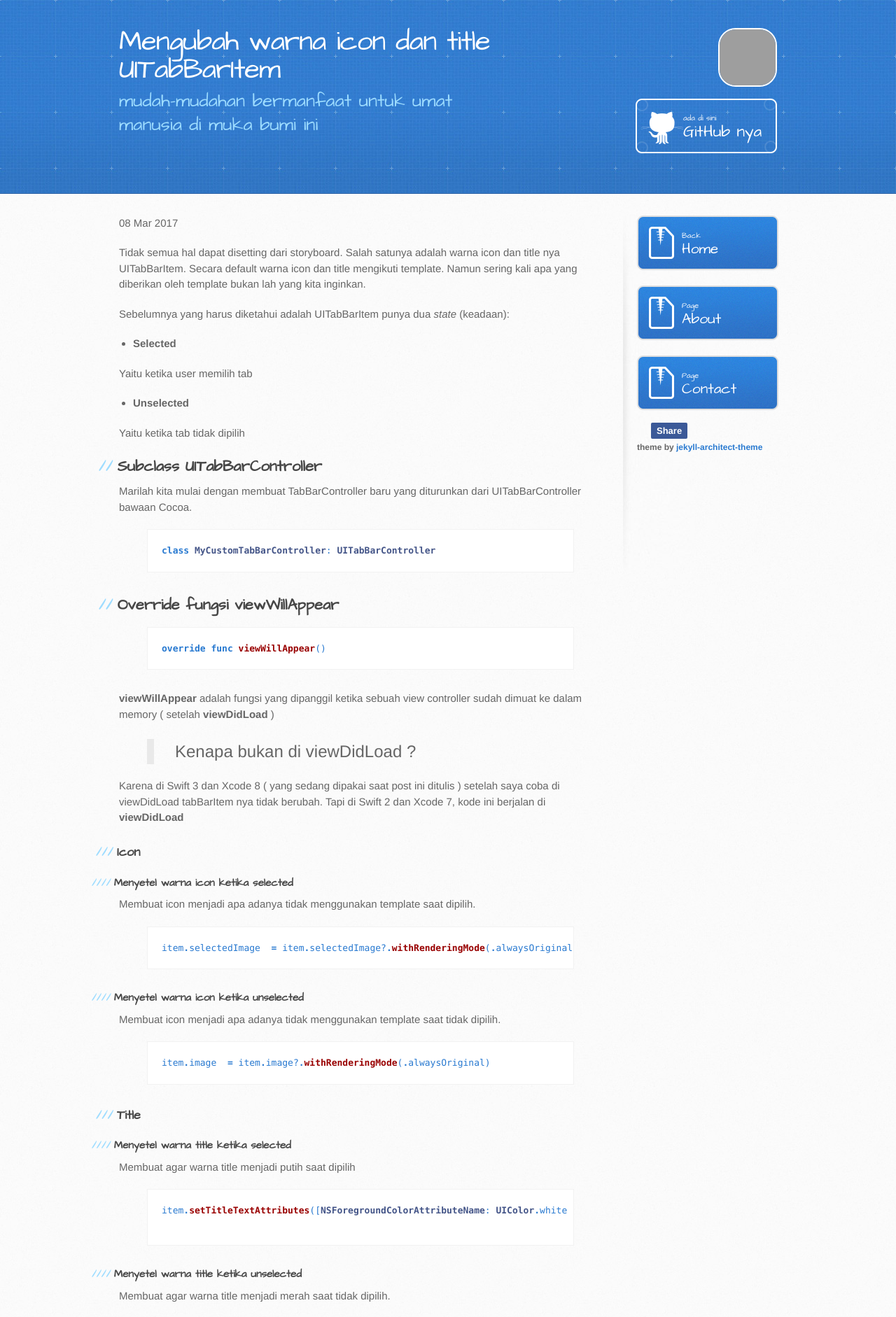
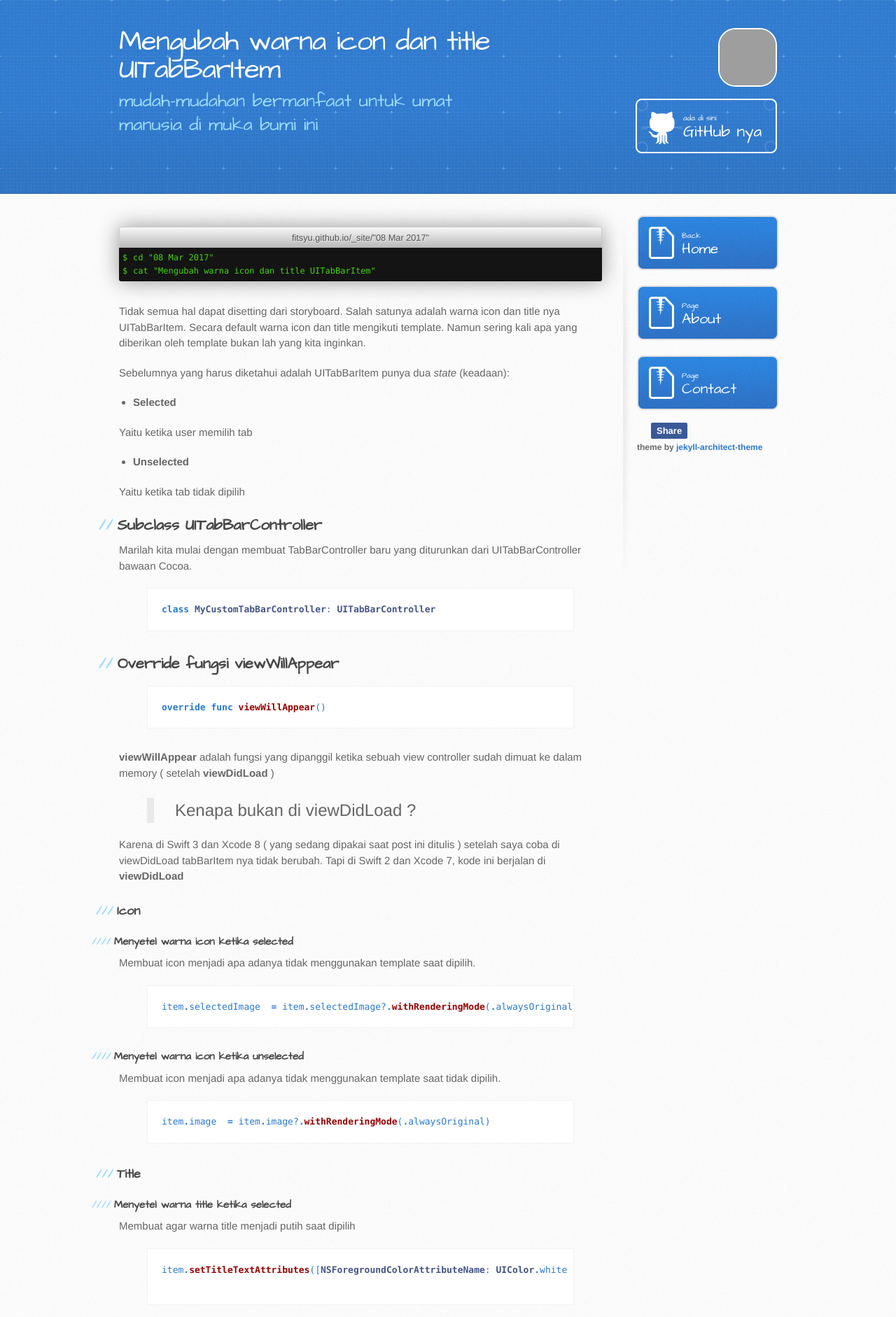
Before and after one commit to fitsyu/fitsyu.github.io, a Jekyll site: the page built from _posts/2017-03-08-mengubah-warna-icon-dan-title-UITabBarItem.md, in a window 1280 px wide. Shown: the top 1882 px of the page at 70% size. Built offline with Jekyll 4.4.1, drawn with Linux system fonts in a browser that asks for light colours; comment, search, counter and statistics services are not loaded; grey boxes are pictures that could not be loaded.

Commit message:
add shell to post

```diff
--- a/_layouts/post.html
+++ b/_layouts/post.html
@@ -1,7 +1,15 @@
 ---
 layout: default
 ---
-<!--<h1>{{ page.title }}</h1>-->
-<p class="meta">{{ page.date | date_to_string }}</p>
+<div class="shell-wrap">
+    <p class="shell-top-bar">fitsyu.github.io/_site/"{{ page.date | date_to_string }}"</p>
+
+    <ul class="shell-body">
+        <li> cd "{{ page.date | date_to_string }}" </li>
+        <li> cat "{{ page.title }}" </li>
+    </ul>
+
+</div>
+
 
 {{ content }}
--- a/index.html
+++ b/index.html
@@ -21,7 +21,6 @@ comments: false
             {% endfor %}
         </ul>
 
-
   </div>
 
 
--- a/stylesheets/stylesheet.css
+++ b/stylesheets/stylesheet.css
@@ -959,7 +959,7 @@ dl dd {
 /* Shell */
 .shell-wrap {
     width: auto;
-    margin: 10px auto 0 auto;
+    margin: 16px auto 32px auto;
     box-shadow: 0 0 30px rgba(0,0,0,0.4);
 
     -webkit-border-radius: 3px;
```
Also changed, not shown: 6 other files.
